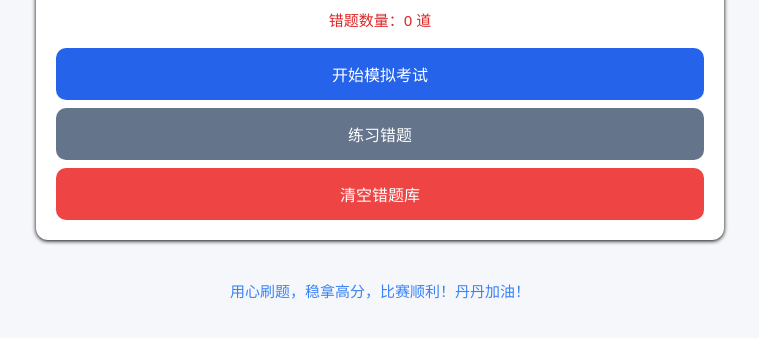
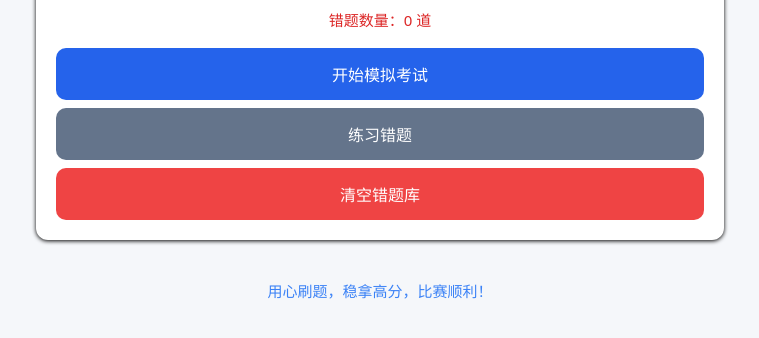
Before and after one commit to ybb12123/test, a plain HTML site: page index.html in a window 1280 px wide. Shown: the part 98-436 px from the top of the page, without its empty margins (260-1019 px from the left). Drawn offline with Linux system fonts and the light colour scheme.

Commit message:
Update index.html

```diff
--- a/index.html
+++ b/index.html
@@ -71,7 +71,7 @@
 </div>
 
 <!--页面底部鼓励文字 -->
-<div class="footer-tip">用心刷题，稳拿高分，比赛顺利！丹丹加油！</div>
+<div class="footer-tip">用心刷题，稳拿高分，比赛顺利！</div>
 
 <script>
 // ====================== 题库区 ======================
```
